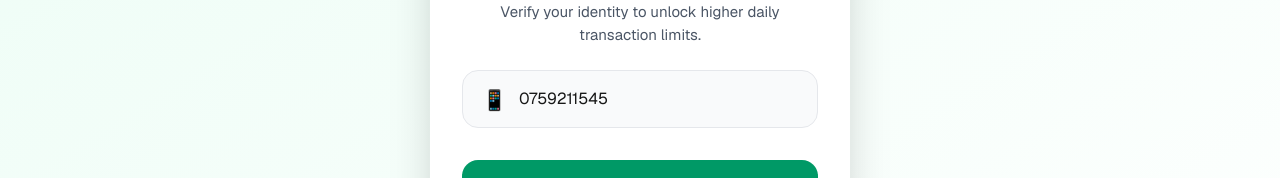
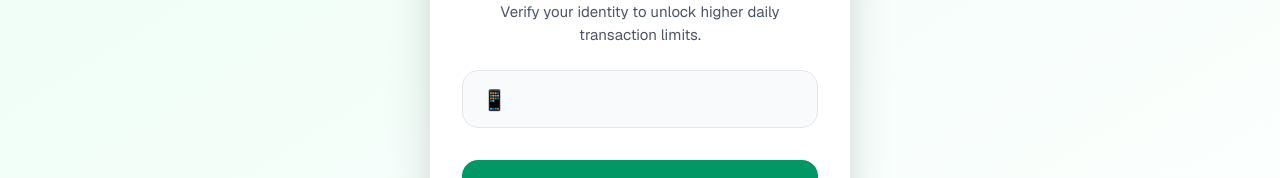
Before and after one commit to joggymina/my-fuliza-limit-analysis-2, a Next.js app: page / in a window 1280 px wide. Shown: the part 335-513 px from the top of the page. Built offline with nearby package versions, Linux system fonts and the light colour scheme.

Commit message:
change d 2

```diff
--- a/src/app/page.tsx
+++ b/src/app/page.tsx
@@ -24,7 +24,7 @@ const limits = [
 export default function FulizaBoostExactClone() {
   const [step, setStep] = useState<'input' | 'loading' | 'congrats' | 'select' | 'final'>('input');
   const [usersOnline, setUsersOnline] = useState(137);
-  const [phoneNumber, setPhoneNumber] = useState('0759211545');
+  const [phoneNumber, setPhoneNumber] = useState(' ');
   const [enteredPhone, setEnteredPhone] = useState('');
   const [loadingMsg, setLoadingMsg] = useState('');
 
```
